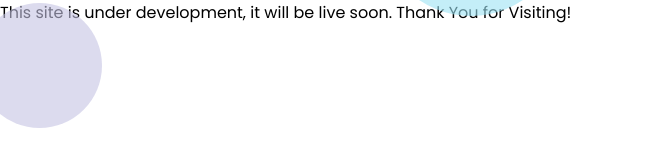
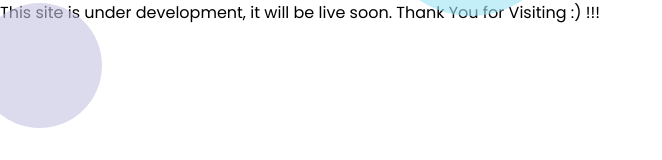
Before and after one commit to sudeshna-22/sudeshna-portfolio-24, a React (Create React App) app: page / in a window 1280 px wide. Shown: the top 160 px of the page, without its empty margins (0-662 px from the left). Built offline with nearby package versions, Linux system fonts and the light colour scheme.

Commit message:
modified to update

```diff
--- a/package.json
+++ b/package.json
@@ -1,11 +1,13 @@
 {
   "name": "sudeshna-portfolio",
+  "homepage": "https://sudeshna-22.github.io/sudeshna-portfolio-24",
   "version": "0.1.0",
   "private": true,
   "dependencies": {
     "@testing-library/jest-dom": "^5.17.0",
     "@testing-library/react": "^13.4.0",
     "@testing-library/user-event": "^13.5.0",
+    "gh-pages": "^6.1.1",
     "react": "^18.2.0",
     "react-dom": "^18.2.0",
     "react-scripts": "5.0.1",
@@ -13,6 +15,8 @@
     "web-vitals": "^2.1.4"
   },
   "scripts": {
+    "predeploy": "npm run build",
+    "deploy": "gh-pages -d build",
     "start": "react-scripts start",
     "build": "react-scripts build",
     "test": "react-scripts test",
--- a/src/components/additional/UnderDevelopment.jsx
+++ b/src/components/additional/UnderDevelopment.jsx
@@ -2,7 +2,7 @@ import React from 'react'
 
 const UnderDevelopment = () => {
   return (
-    <div>This site is under development, it will be live soon. Thank You for Visiting!</div>
+    <div>This site is under development, it will be live soon. Thank You for Visiting :) !!!</div>
   )
 }
 
```
Also changed, not shown: 1 other file (tests, documents, lock files or other folders).
